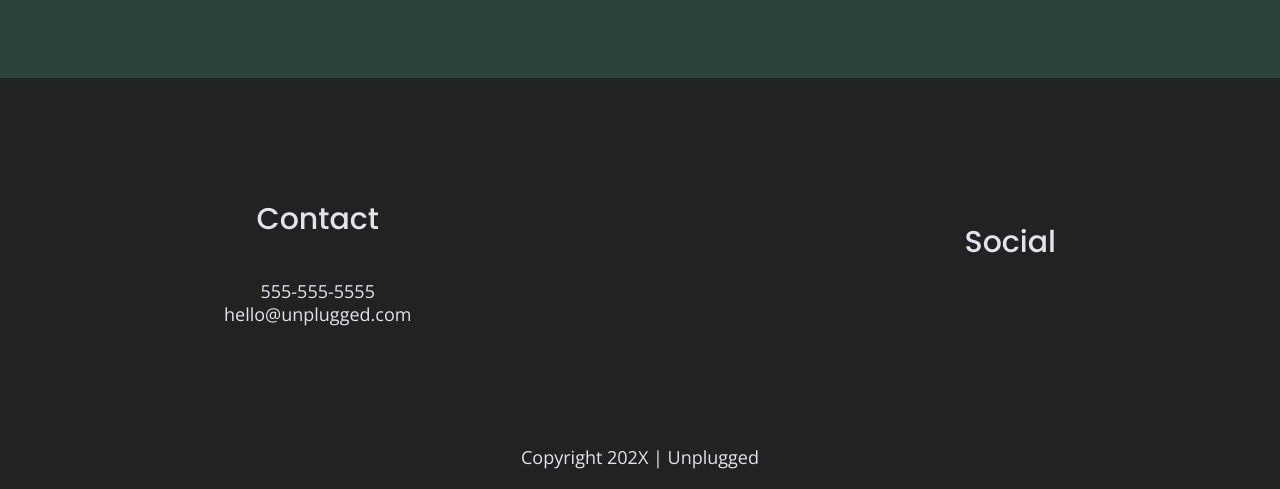
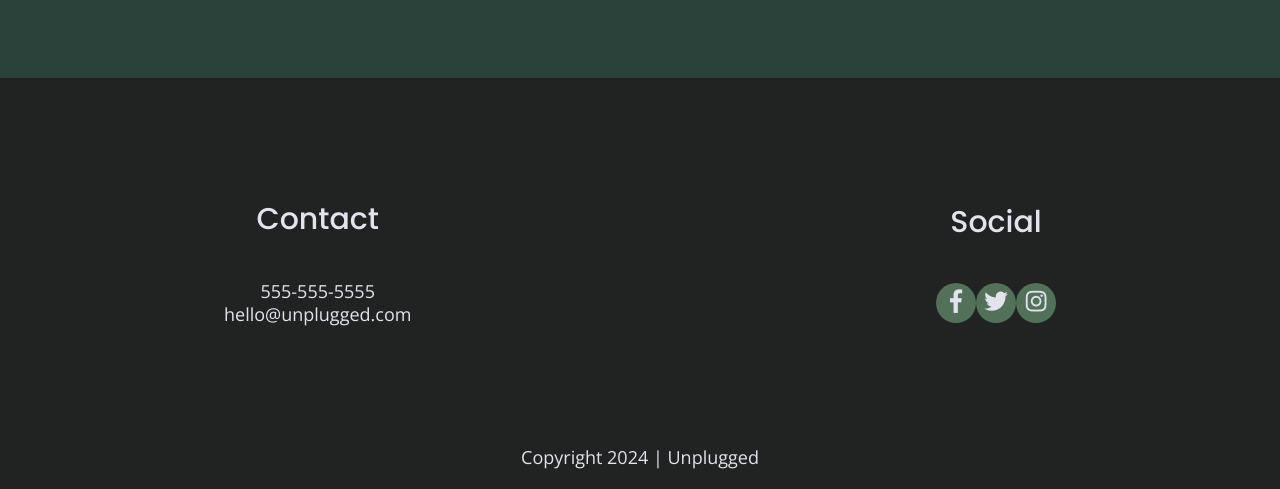
Before and after one commit to krizelled/unplugged_html5, a website: page index.html in a window 1280 px wide. Shown: the part 2498-2987 px from the top of the page. Drawn offline with nearby package versions, Linux system fonts and the light colour scheme.

Commit message:
Social icons

```diff
--- a/css/main.css
+++ b/css/main.css
@@ -227,10 +227,18 @@ footer .social-icons {
  }
 
  footer .social-icons p {
+  background-color: #527158;
+  border-radius: 50%;
+  width: 40px;
+  height: 40px;
   display: flex;
   justify-content: center;
   align-items: center;
  }
+
+ footer .social-icons p i {
+  font-size: 1.3125em;
+}
 
  footer .copyright {
   margin: 20px 0;
--- a/index.html
+++ b/index.html
@@ -148,13 +148,13 @@
           <h4>Social</h4>
           <div class="social-icons">
             <p>
-              <a href="https://www.facebook.com/Skillcrush/" target="_blank"></a>
+              <a href="https://www.facebook.com/Skillcrush/" target="_blank"><i class="fab fa-facebook-f"></i></a>
             </p>
             <p>
-              <a href="https://twitter.com/Skillcrush" target="_blank"></a>
+              <a href="https://twitter.com/Skillcrush" target="_blank"><i class="fab fa-twitter"></i></a>
             </p>
             <p>
-              <a href="https://www.instagram.com/skillcrush/" target="_blank"></a>
+              <a href="https://www.instagram.com/skillcrush/" target="_blank"><i class="fab fa-instagram"></i></a>
             </p>
           </div>
         </div>
@@ -163,7 +163,7 @@
     </div>
     <!--footer content-wrapper ends-->
     <div class="copyright">
-      <p>Copyright 202X | Unplugged</p>
+      <p>Copyright 2024 | Unplugged</p>
     </div>
   </footer>
 
```
Also changed, not shown: about/index.html (+3 -3 lines), faq/index.html (+11 -6 lines).
